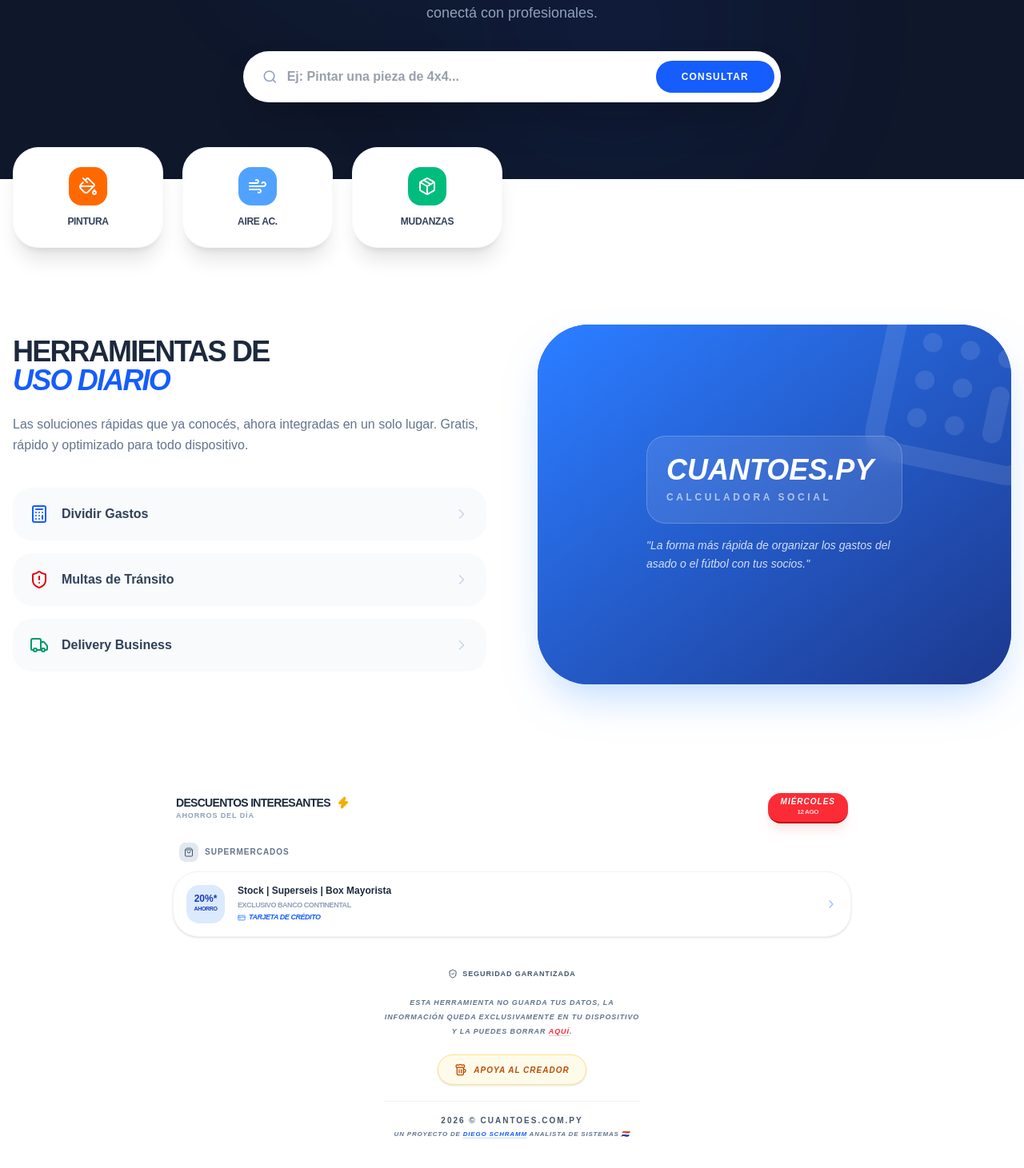
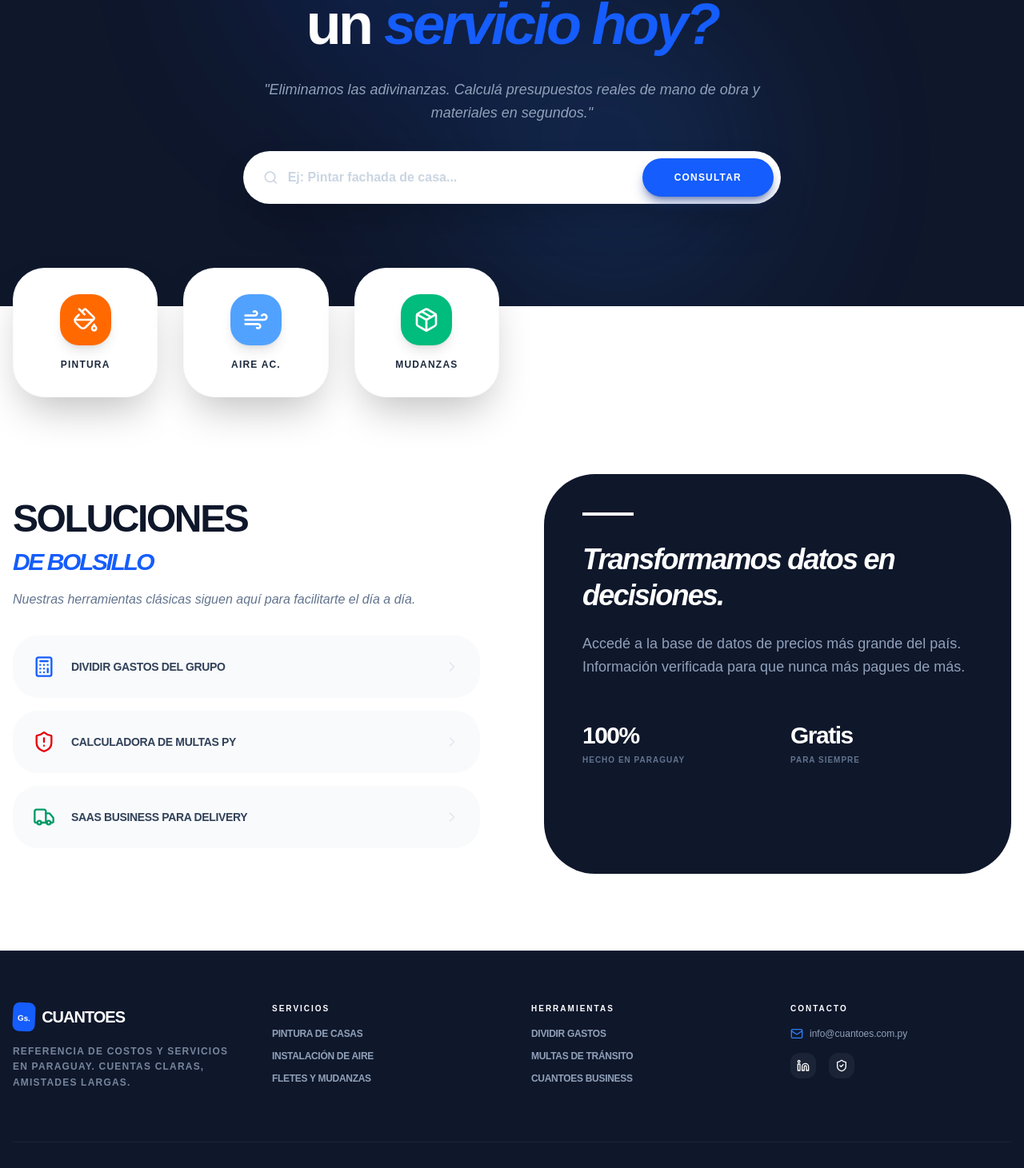
Before and after one commit to Schrammpy/cuanto-es, a Next.js app: page / in a window 1280 px wide. Shown: the part 332-1793 px from the top of the page at 80% size. Built offline with nearby package versions, Linux system fonts and the light colour scheme.

Commit message:
Mejoras en el nuevo footer

```diff
--- a/app/page.tsx
+++ b/app/page.tsx
@@ -1,15 +1,10 @@
 'use client';
 import React from 'react';
 import Link from 'next/link';
-import BenefitList from '@/components/BenefitList';
 import Footer from '@/components/Footer';
-import {
-  Search, Sparkles, ChevronRight, Calculator, Wrench,
-  ShieldAlert, Truck, PaintBucket, Wind, Package
-} from 'lucide-react';
+import { Search, ChevronRight, Calculator, Wrench, ShieldAlert, Truck, PaintBucket, Wind, Package, Sparkles } from 'lucide-react';
 
 export default function Home() {
-  // Guardamos la referencia al componente, no el JSX armado
   const categories = [
     { name: 'Pintura', Icon: PaintBucket, color: 'bg-orange-500', href: '/servicios/pintura' },
     { name: 'Aire Ac.', Icon: Wind, color: 'bg-blue-400', href: '/servicios/aire' },
@@ -18,30 +13,35 @@
 
   return (
     <main className="min-h-screen bg-white">
-      {/* HERO SECTION */}
-      <section className="bg-slate-900 py-16 md:py-24 px-4 text-center relative overflow-hidden">
-        <div className="absolute top-0 left-0 w-full h-full opacity-10 pointer-events-none">
-          <div className="absolute top-0 left-1/4 w-64 h-64 bg-blue-500 rounded-full blur-[100px] animate-pulse"></div>
-          <div className="absolute bottom-0 right-1/4 w-96 h-96 bg-blue-600 rounded-full blur-[120px] animate-pulse delay-700"></div>
+      {/* HERO SECTION - El gran buscador de precios */}
+      <section className="bg-slate-900 py-20 md:py-32 px-4 text-center relative overflow-hidden">
+        <div className="absolute top-0 left-0 w-full h-full opacity-20 pointer-events-none">
+          <div className="absolute top-0 left-1/4 w-96 h-96 bg-blue-600 rounded-full blur-[120px] animate-pulse"></div>
+          <div className="absolute bottom-0 right-1/4 w-96 h-96 bg-blue-500 rounded-full blur-[120px] animate-pulse delay-1000"></div>
         </div>
 
-        <div className="max-w-4xl mx-auto relative z-10 space-y-6">
-          <h1 className="text-4xl md:text-6xl font-[900] text-white tracking-tighter leading-none">
-            ¿Cuánto cuesta esto <br/> en <span className="text-blue-500 italic">Paraguay?</span>
+        <div className="max-w-4xl mx-auto relative z-10 space-y-8">
+          <div className="inline-flex items-center gap-2 bg-blue-600/10 text-blue-400 px-4 py-1.5 rounded-full text-[10px] font-black uppercase tracking-[0.2em] border border-blue-500/20">
+            <Sparkles className="w-3 h-3" /> El índice de precios de Paraguay
+          </div>
+
+          <h1 className="text-4xl md:text-7xl font-[900] text-white tracking-tighter leading-none">
+            ¿Cuánto cuesta <br/> un <span className="text-blue-600 italic">servicio hoy?</span>
           </h1>
-          <p className="text-slate-400 text-sm md:text-lg font-medium max-w-2xl mx-auto leading-relaxed">
-            Precios actualizados de servicios, construcción y trámites. Calculá tu presupuesto y conectá con profesionales.
+
+          <p className="text-slate-400 text-sm md:text-lg font-medium max-w-2xl mx-auto leading-relaxed italic">
+            "Eliminamos las adivinanzas. Calculá presupuestos reales de mano de obra y materiales en segundos."
           </p>
 
-          <div className="max-w-2xl mx-auto bg-white p-2 rounded-2xl md:rounded-full shadow-2xl flex flex-col md:flex-row items-center gap-2 mt-8">
+          <div className="max-w-2xl mx-auto bg-white p-2 rounded-2xl md:rounded-full shadow-2xl flex flex-col md:flex-row items-center gap-2 mt-8 border border-slate-100/10">
             <div className="flex items-center flex-1 px-4 gap-3 w-full">
-              <Search className="w-5 h-5 text-slate-400" />
+              <Search className="w-5 h-5 text-slate-300" />
               <input
-                placeholder="Ej: Pintar una pieza de 4x4..."
-                className="w-full py-3 outline-none text-slate-700 font-bold"
+                placeholder="Ej: Pintar fachada de casa..."
+                className="w-full py-3 outline-none text-slate-700 font-bold placeholder:text-slate-300"
               />
             </div>
-            <button className="w-full md:w-auto bg-blue-600 text-white px-8 py-3 rounded-xl md:rounded-full font-black text-xs uppercase tracking-widest active:scale-95 transition-all">
+            <button className="w-full md:w-auto bg-blue-600 text-white px-10 py-4 rounded-xl md:rounded-full font-black text-xs uppercase tracking-widest active:scale-95 transition-all shadow-lg shadow-blue-900/50">
               Consultar
             </button>
           </div>
@@ -49,66 +49,69 @@
       </section>
 
       {/* CATEGORÍAS RÁPIDAS */}
-      <section className="max-w-7xl mx-auto px-4 -mt-10 relative z-20">
-        <div className="grid grid-cols-3 md:grid-cols-6 gap-4 md:gap-6">
+      <section className="max-w-7xl mx-auto px-4 -mt-12 relative z-20">
+        <div className="grid grid-cols-3 md:grid-cols-6 gap-4 md:gap-8">
           {categories.map((cat, i) => (
-            <Link key={i} href={cat.href} className="bg-white p-4 md:p-6 rounded-[2rem] shadow-xl border border-slate-50 flex flex-col items-center gap-3 hover:translate-y-[-5px] transition-all group">
-              <div className={`${cat.color} p-3 rounded-2xl text-white group-hover:rotate-6 transition-transform`}>
-                {/* Renderizamos el componente directamente con sus props */}
-                <cat.Icon className="w-6 h-6" />
+            <Link key={i} href={cat.href} className="bg-white p-5 md:p-8 rounded-[2.5rem] shadow-2xl border border-slate-50 flex flex-col items-center gap-4 hover:translate-y-[-8px] transition-all group active:scale-95">
+              <div className={`${cat.color} p-4 rounded-3xl text-white shadow-lg group-hover:rotate-6 transition-transform`}>
+                <cat.Icon className="w-8 h-8" />
               </div>
-              <span className="text-[10px] md:text-xs font-black text-slate-700 uppercase tracking-tight">{cat.name}</span>
+              <span className="text-[10px] md:text-xs font-black text-slate-800 uppercase tracking-widest">{cat.name}</span>
             </Link>
           ))}
         </div>
       </section>
 
-      {/* HERRAMIENTAS */}
-      <section className="max-w-7xl mx-auto px-4 py-24 grid md:grid-cols-2 gap-16 items-center text-slate-700">
-        <div>
-          <h2 className="text-3xl md:text-4xl font-[900] text-slate-800 tracking-tighter leading-none mb-6 uppercase">
-            Herramientas de <br/> <span className="text-blue-600 italic">uso diario</span>
-          </h2>
-          <p className="text-slate-500 text-sm md:text-base font-medium leading-relaxed mb-10">
-            Las soluciones rápidas que ya conocés, ahora integradas en un solo lugar. Gratis, rápido y optimizado para todo dispositivo.
-          </p>
+      {/* HERRAMIENTAS SECUNDARIAS */}
+      <section className="max-w-7xl mx-auto px-4 py-24 grid md:grid-cols-2 gap-20 items-center">
+        <div className="space-y-8">
+          <div>
+            <h2 className="text-3xl md:text-5xl font-[900] text-slate-900 tracking-tighter leading-none mb-4 uppercase">
+              Soluciones <br/> <span className="text-blue-600 italic text-2xl md:text-3xl">de bolsillo</span>
+            </h2>
+            <p className="text-slate-500 text-sm md:text-base font-medium leading-relaxed italic">
+                Nuestras herramientas clásicas siguen aquí para facilitarte el día a día.
+            </p>
+          </div>
+
           <div className="grid gap-4">
             {[
-              { name: 'Dividir Gastos', href: '/divisor', icon: Calculator, color: 'text-blue-600' },
-              { name: 'Multas de Tránsito', href: '/multas', icon: ShieldAlert, color: 'text-red-600' },
-              { name: 'Delivery Business', href: '/delivery/crear', icon: Truck, color: 'text-emerald-600' },
+              { name: 'Dividir Gastos del Grupo', href: '/divisor', icon: Calculator, color: 'text-blue-600' },
+              { name: 'Calculadora de Multas Py', href: '/multas', icon: ShieldAlert, color: 'text-red-600' },
+              { name: 'SaaS Business para Delivery', href: '/delivery/crear', icon: Truck, color: 'text-emerald-600' },
             ].map(tool => (
-              <Link key={tool.href} href={tool.href} className="bg-slate-50 p-5 rounded-[1.5rem] flex items-center justify-between hover:bg-white hover:shadow-lg hover:border-slate-100 border border-transparent transition-all group">
-                <div className="flex items-center gap-4">
-                  <tool.icon className={`${tool.color} w-6 h-6`} />
-                  <span className="font-bold text-slate-700">{tool.name}</span>
+              <Link key={tool.href} href={tool.href} className="bg-slate-50 p-6 rounded-[2rem] flex items-center justify-between hover:bg-white hover:shadow-xl border border-transparent hover:border-slate-100 transition-all group">
+                <div className="flex items-center gap-5">
+                  <tool.icon className={`${tool.color} w-7 h-7`} />
+                  <span className="font-black text-slate-700 text-sm uppercase tracking-tight">{tool.name}</span>
                 </div>
-                <ChevronRight className="w-5 h-5 text-slate-300 group-hover:text-blue-600 transition-colors" />
+                <ChevronRight className="w-5 h-5 text-slate-200 group-hover:text-blue-600 transition-colors" />
               </Link>
             ))}
           </div>
         </div>
 
-        {/* MOCKUP VISUAL */}
-        <div className="hidden md:block bg-blue-600 rounded-[4rem] h-[450px] shadow-2xl shadow-blue-200 relative overflow-hidden">
-           <div className="absolute inset-0 bg-gradient-to-br from-blue-500 to-blue-900 flex items-center justify-center p-12">
-              <Calculator className="w-48 h-48 text-white/10 scale-150 rotate-12 absolute -top-10 -right-10" />
-              <div className="relative z-10 text-white space-y-4">
-                <div className="bg-white/10 backdrop-blur-md p-6 rounded-3xl border border-white/20">
-                  <p className="text-4xl font-black italic uppercase leading-none">CuantoEs.py</p>
-                  <p className="text-xs font-bold opacity-60 uppercase tracking-[0.3em] mt-2">Calculadora Social</p>
+        {/* PANEL INFORMATIVO (DERECHA) */}
+        <div className="hidden md:block bg-slate-900 rounded-[4rem] h-[500px] shadow-3xl relative overflow-hidden p-12">
+            <div className="relative z-10 space-y-6">
+                <div className="bg-blue-600 w-16 h-1 bg-white mb-8"></div>
+                <h3 className="text-4xl font-black text-white leading-tight tracking-tighter italic">Transformamos datos en decisiones.</h3>
+                <p className="text-slate-400 text-lg leading-relaxed">
+                    Accedé a la base de datos de precios más grande del país. Información verificada para que nunca más pagues de más.
+                </p>
+                <div className="pt-8 grid grid-cols-2 gap-8">
+                    <div>
+                        <p className="text-3xl font-black text-white tracking-tighter leading-none">100%</p>
+                        <p className="text-[10px] font-bold text-slate-500 uppercase tracking-widest mt-2">Hecho en Paraguay</p>
+                    </div>
+                    <div>
+                        <p className="text-3xl font-black text-white tracking-tighter leading-none">Gratis</p>
+                        <p className="text-[10px] font-bold text-slate-500 uppercase tracking-widest mt-2">Para siempre</p>
+                    </div>
                 </div>
-                <p className="text-sm font-medium opacity-80 max-w-xs leading-relaxed italic">
-                  "La forma más rápida de organizar los gastos del asado o el fútbol con tus socios."
-                </p>
-              </div>
-           </div>
+            </div>
         </div>
       </section>
-
-      <div className="max-w-4xl mx-auto px-4">
-        <BenefitList />
-      </div>
 
       <Footer />
     </main>
--- a/components/Footer.tsx
+++ b/components/Footer.tsx
@@ -1,109 +1,75 @@
 'use client';
-import React, { useState } from 'react';
-import { Beer, Copy, Check, Heart, ShieldCheck } from 'lucide-react';
+import React from 'react';
+import Link from 'next/link';
+import { ShieldCheck, Mail, Linkedin, Info, Globe } from 'lucide-react';
 
 export default function Footer() {
-  const [showAlias, setShowAlias] = useState(false);
-  const [copied, setCopied] = useState(false);
-
-  const ALIAS_PAGO = "4409055"; // <--- TU ALIAS REAL
-
-  const copiarAlias = () => {
-    navigator.clipboard.writeText(ALIAS_PAGO);
-    setCopied(true);
-    setTimeout(() => setCopied(false), 2000);
-  };
-
-  // Función para borrar los datos locales
-  const borrarDatos = () => {
-    const confirmar = confirm("¿Querés borrar tus datos de cobro guardados?");
-    if (confirmar) {
-      // Limpia datos de Divisor
-      localStorage.removeItem('titular');
-      localStorage.removeItem('banco');
-      localStorage.removeItem('tipoAlias');
-      localStorage.removeItem('alias');
-
-      // Limpia datos de Presupuesto
-      localStorage.removeItem('p_titular');
-      localStorage.removeItem('p_banco');
-      localStorage.removeItem('p_tipoAlias');
-      localStorage.removeItem('p_alias');
-
-       localStorage.removeItem('cuantoes_chat_user');
-
-      window.location.reload();
-    }
-  };
+  const currentYear = new Date().getFullYear();
 
   return (
-    <footer className="mt-4 pb-16 px-4 flex flex-col items-center gap-8">
-      {/* SECCIÓN DE PRIVACIDAD Y MARCA */}
-      <div className="text-center space-y-5 px-6">
-        <div className="flex items-center justify-center gap-1.5 text-slate-600">
-            <ShieldCheck className="w-3 h-3" />
-            <span className="text-[9px] font-black uppercase tracking-widest">Seguridad Garantizada</span>
+    <footer className="bg-slate-900 text-slate-400 py-16 px-4 border-t border-white/5">
+      <div className="max-w-7xl mx-auto grid grid-cols-1 md:grid-cols-4 gap-12">
+
+        {/* COLUMNA 1: MARCA */}
+        <div className="space-y-4 text-center md:text-left">
+          <div className="flex items-center justify-center md:justify-start gap-2">
+            <div className="bg-blue-600 p-1.5 rounded-lg rotate-3">
+              <span className="text-white font-black text-[10px]">Gs.</span>
+            </div>
+            <span className="text-white font-black tracking-tighter text-xl uppercase">CuantoEs</span>
+          </div>
+          <p className="text-xs leading-relaxed opacity-80 uppercase font-bold tracking-widest">
+            Referencia de costos y servicios en Paraguay. Cuentas claras, amistades largas.
+          </p>
         </div>
 
-        <p className="text-[9px] font-bold text-slate-500 uppercase tracking-widest leading-loose italic max-w-[320px] mx-auto">
-            Esta herramienta no guarda tus datos, la información queda exclusivamente en tu dispositivo y la puedes borrar <button onClick={borrarDatos} className="text-red-500 underline decoration-red-200 underline-offset-2 hover:text-red-700 transition-colors">AQUÍ</button>.
-        </p>
+        {/* COLUMNA 2: SERVICIOS */}
+        <div className="space-y-4 text-center md:text-left">
+          <h3 className="text-white font-black text-[10px] uppercase tracking-[0.2em]">Servicios</h3>
+          <ul className="text-xs space-y-3 font-bold uppercase tracking-tight">
+            <li><Link href="/servicios/pintura" className="hover:text-blue-400 transition-colors">Pintura de Casas</Link></li>
+            <li><Link href="/servicios/aire" className="hover:text-blue-400 transition-colors">Instalación de Aire</Link></li>
+            <li><Link href="/servicios/fletes" className="hover:text-blue-400 transition-colors">Fletes y Mudanzas</Link></li>
+          </ul>
+        </div>
 
+        {/* COLUMNA 3: HERRAMIENTAS */}
+        <div className="space-y-4 text-center md:text-left">
+          <h3 className="text-white font-black text-[10px] uppercase tracking-[0.2em]">Herramientas</h3>
+          <ul className="text-xs space-y-3 font-bold uppercase tracking-tight">
+            <li><Link href="/divisor" className="hover:text-blue-400 transition-colors">Dividir Gastos</Link></li>
+            <li><Link href="/multas" className="hover:text-blue-400 transition-colors">Multas de Tránsito</Link></li>
+            <li><Link href="/delivery/crear" className="hover:text-blue-400 transition-colors">CuantoEs Business</Link></li>
+          </ul>
+        </div>
 
-        {/* SECCIÓN DE GRATITUD */}
-        <div className="w-full max-w-xs flex flex-col items-center">
-        {!showAlias ? (
-          <button
-            onClick={() => setShowAlias(true)}
-            className="flex items-center gap-2 bg-amber-50 text-amber-700 px-5 py-2.5 rounded-full border border-amber-200 active:scale-95 transition-all shadow-sm"
-          >
-            <Beer className="w-4 h-4" />
-            <span className="text-[10px] font-black uppercase tracking-widest italic">Apoya al creador</span>
-          </button>
-        ) : (
-          <div className="bg-white border-2 border-amber-100 p-6 rounded-[2.5rem] w-full animate-in zoom-in-95 duration-300 shadow-xl shadow-amber-50 flex flex-col items-center border-dashed">
-            <Heart className="w-5 h-5 text-red-500 mb-2 fill-red-500" />
-            <p className="text-[10px] font-bold text-slate-600 uppercase tracking-widest mb-4 text-center px-2 leading-relaxed italic">
-                Tu apoyo ayuda a mantener el sitio.
-            </p>
-
-            <div className="flex items-center justify-between bg-slate-50 w-full p-3 rounded-2xl border border-slate-200">
-                <div className="flex flex-col">
-                    <span className="text-[8px] text-slate-400 font-bold uppercase tracking-tighter">Alias para donacion</span>
-                    <span className="text-sm font-black text-slate-800 leading-none">{ALIAS_PAGO}</span>
-                </div>
-                <button
-                    onClick={copiarAlias}
-                    className="bg-amber-600 text-white p-2 rounded-xl active:scale-90 transition-all shadow-md shadow-amber-100"
-                >
-                    {copied ? <Check className="w-4 h-4" /> : <Copy className="w-4 h-4" />}
-                </button>
+        {/* COLUMNA 4: CONTACTO Y LEGAL */}
+        <div className="space-y-4 text-center md:text-left">
+          <h3 className="text-white font-black text-[10px] uppercase tracking-[0.2em]">Contacto</h3>
+          <div className="flex flex-col items-center md:items-start gap-4">
+            <a href="mailto:info@cuantoes.com.py" className="flex items-center gap-2 text-xs hover:text-white transition-colors">
+              <Mail className="w-4 h-4 text-blue-500" /> info@cuantoes.com.py
+            </a>
+            <div className="flex gap-4">
+              <a href="https://www.linkedin.com/in/diegoschramm/" target="_blank" className="p-2 bg-white/5 rounded-xl hover:bg-blue-600 transition-all">
+                <Linkedin className="w-4 h-4 text-white" />
+              </a>
+              <Link href="/legal" className="p-2 bg-white/5 rounded-xl hover:bg-slate-700 transition-all">
+                <ShieldCheck className="w-4 h-4 text-white" />
+              </Link>
             </div>
-
-            <button
-                onClick={() => setShowAlias(false)}
-                className="mt-4 text-[9px] font-bold text-slate-400 uppercase tracking-widest hover:text-slate-600 transition-colors"
-            >
-                Cerrar
-            </button>
           </div>
-        )}
+        </div>
       </div>
 
-        <div className="space-y-1 pt-4 border-t border-slate-100 text-slate-600">
-            <p className="text-[10px] font-black uppercase tracking-[0.2em]">
-              2026 © CUANTOES.COM.PY
-            </p>
-            <p className="text-[8px] font-bold uppercase tracking-widest italic text-slate-500">
-              Un proyecto de <a
-                href="https://www.linkedin.com/in/diegoschramm"
-                target="_blank"
-                rel="noopener noreferrer"
-                className="text-blue-600 hover:text-blue-800 underline decoration-blue-200 underline-offset-2 transition-colors"
-              >
-                Diego Schramm
-              </a> Analista de Sistemas 🇵🇾
-            </p>
+      {/* COPYRIGHT FINAL */}
+      <div className="max-w-7xl mx-auto mt-16 pt-8 border-t border-white/5 flex flex-col md:flex-row items-center justify-between gap-4">
+        <p className="text-[9px] font-black uppercase tracking-[0.3em]">
+          © {currentYear} — CUANTOES.COM.PY
+        </p>
+        <div className="flex items-center gap-1.5 opacity-40">
+          <Globe className="w-3 h-3" />
+          <span className="text-[8px] font-black uppercase tracking-widest">Hecho en Luque, Paraguay</span>
         </div>
       </div>
     </footer>
```
